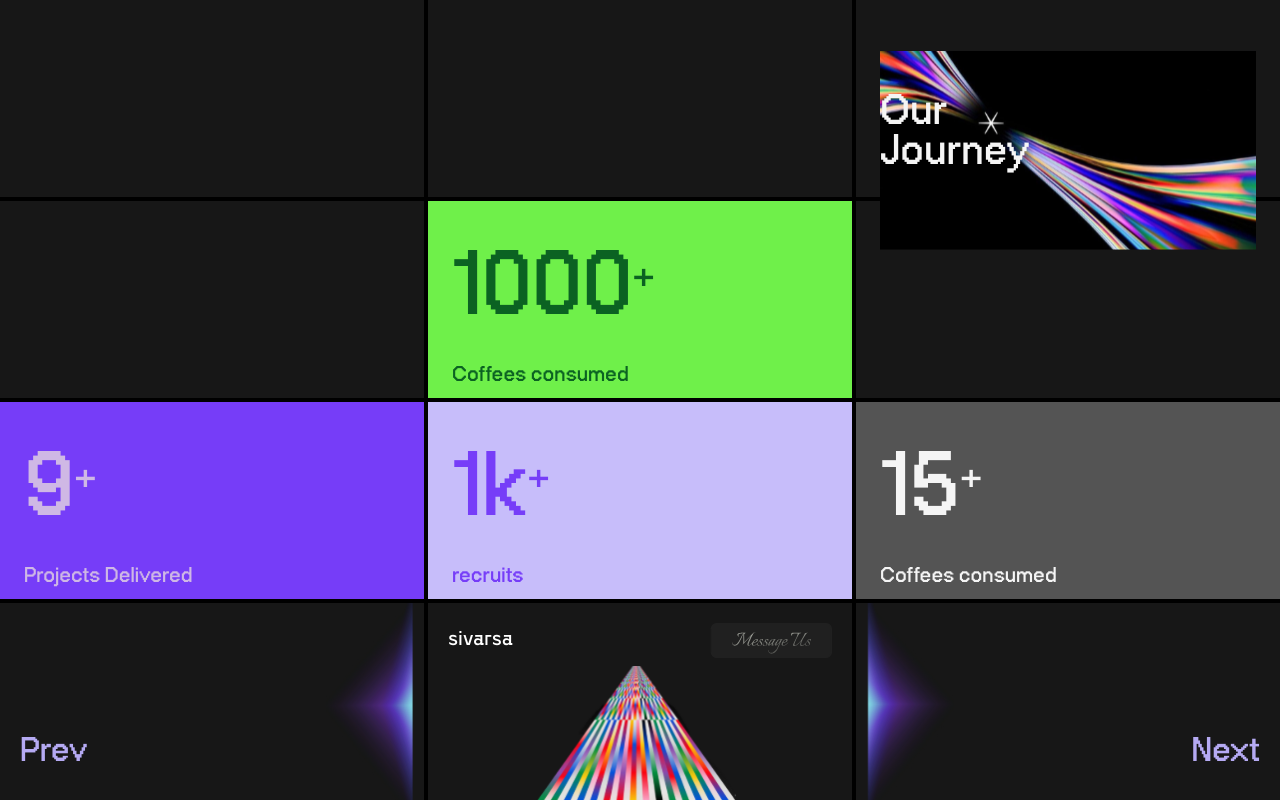
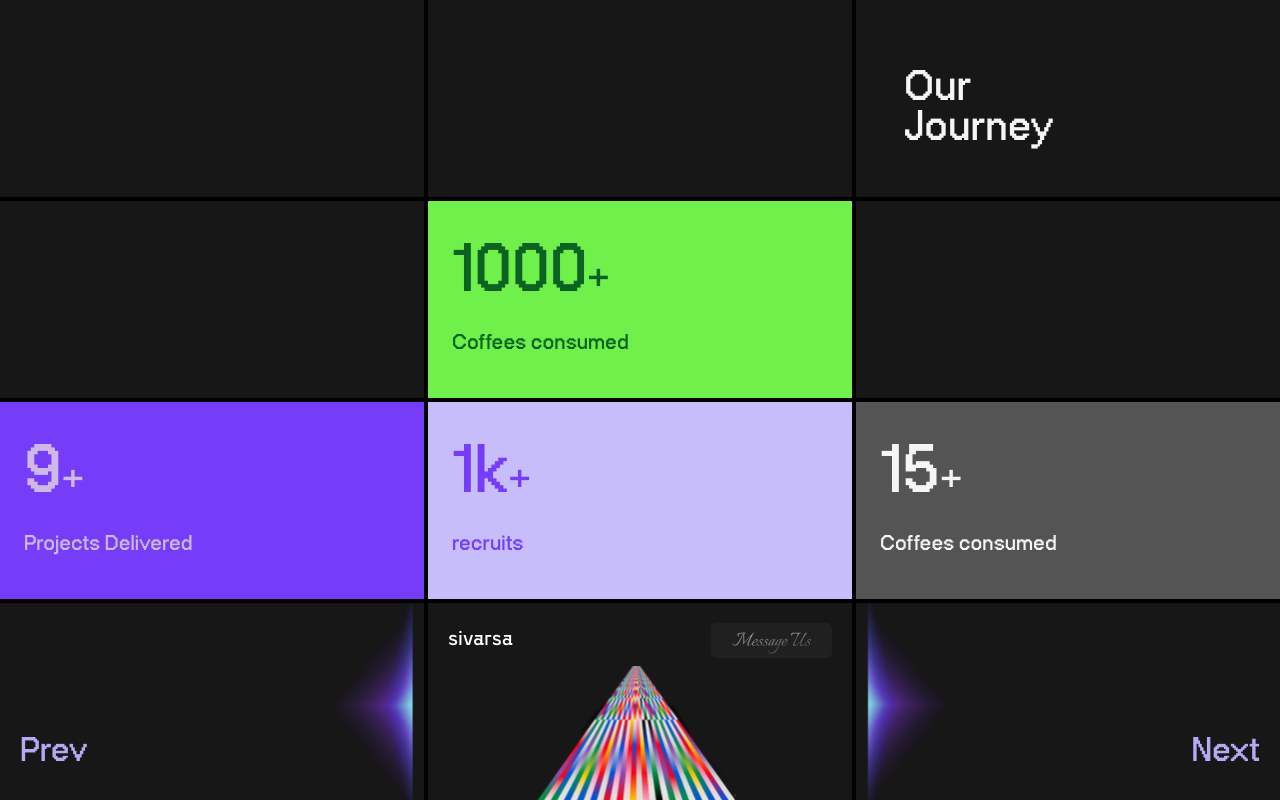
Before and after one commit to naveenfutureprofilez/sivarsa, a React (Create React App) app: page /home/3 in a window 1280 px wide. Built offline with nearby package versions, Linux system fonts and the light colour scheme; a web font is replaced by a local one.

Commit message:
latest with cube2

```diff
--- a/src/home/HomePage3.js
+++ b/src/home/HomePage3.js
@@ -23,9 +23,10 @@ export default function HomePage3() {
     <div className="wall text-white front">
     </div>
     <div className="wall text-white back"></div>
-    <div className="wall text-white left h-full   bg-[#171717] sm:p-3 md:p-4 lg:p-6">
-    <div className=" journeyimg" dangerouslySetInnerHTML={{ __html: ourJourney }}></div>
-  <div className="z-10  absolute bottom-1 left-6  font-neuebit text-base sm:text-1xl md:text-2xl lg:text-4xl xl:text-6xl leading-1 md:leading-1 lg:leading-9 xl:leading-10 text-[#F5F5F5] mb-5">
+    <div className="wall text-white left h-full   bg-[#171717] ">
+    {/* <div className=" journeyimg" dangerouslySetInnerHTML={{ __html: ourJourney }}></div> */}
+
+  <div className="z-10  absolute bottom-1 left-6  font-neuebit text-base sm:text-1xl md:text-2xl lg:text-4xl xl:text-6xl leading-1 md:leading-1 lg:leading-9 xl:leading-10 text-[#F5F5F5] mb-5 sm:p-3 md:p-4 lg:p-6">
   Our <br/> Journey
   </div>
     </div>
@@ -49,7 +50,7 @@ export default function HomePage3() {
     </div>
     <div className="wall text-white back"></div>
     <div className="wall text-white left  bg-[#6FF04A] p-2 sm:p-3 md:p-4 lg:p-6">
-          <h2 className="relative font-neuebit text-[#0B6222] text-base sm:text-1xl md:text-3xl lg:text-6xl xl:text-9xl leading-none mb-1">1000 <span className="absolute top-0 sm:top-1 md:top-5 lg:top-6 xl:top-7 text-xl md:text-3xl lg:text-4xl xl:text-5xl">+</span></h2>
+          <h2 className="relative font-neuebit text-[#0B6222] text-base sm:text-1xl md:text-3xl lg:text-6xl xl:text-8xl leading-none mb-1">1000 <span className="absolute top-0 sm:top-1 md:top-5 lg:top-6 xl:top-7 text-xl md:text-3xl lg:text-4xl xl:text-5xl">+</span></h2>
         <h3 className="font-neuebit text-base sm:text-1xl md:text-2xl lg:text-3xl leading-none text-[#0B6222] mb-5">Coffees consumed</h3>
     </div>
 
@@ -74,7 +75,7 @@ export default function HomePage3() {
     </div>
     <div className="wall text-white back"></div>
     <div className="wall text-white left  bg-[#763DF8] p-2 sm:p-3 md:p-4 lg:p-6">
-          <h2 className="relative font-neuebit text-base sm:text-1xl md:text-3xl lg:text-6xl xl:text-9xl text-[#CFB8E5] leading-normal mb-1">9 <span className="absolute top-0 sm:top-1 md:top-5 lg:top-6 xl:top-7 text-xl md:text-3xl lg:text-4xl xl:text-5xl">+</span></h2>
+          <h2 className="relative font-neuebit text-base sm:text-1xl md:text-3xl lg:text-6xl xl:text-8xl text-[#CFB8E5] leading-normal mb-1">9 <span className="absolute top-0 sm:top-1 md:top-5 lg:top-6 xl:top-7 text-xl md:text-3xl lg:text-4xl xl:text-5xl">+</span></h2>
       <h3 className="font-neuebit text-base sm:text-1xl md:text-2xl lg:text-3xl leading-none text-[#CFB8E5] mb-5">Projects Delivered</h3>
     </div>
 
@@ -92,7 +93,7 @@ export default function HomePage3() {
     </div>
     <div className="wall text-white back"></div>
     <div className="wall text-white left  bg-[#C7BDFA] p-2 sm:p-3 md:p-4 lg:p-6">
-        <h2 className="relative font-neuebit text-base sm:text-1xl md:text-3xl lg:text-6xl xl:text-9xl text-[#763DF8] leading-normal mb-1">1k <span className="absolute top-0 sm:top-1 md:top-5 lg:top-6 xl:top-7 text-xl md:text-3xl lg:text-4xl xl:text-5xl">+</span></h2>
+        <h2 className="relative font-neuebit text-base sm:text-1xl md:text-3xl lg:text-6xl xl:text-8xl text-[#763DF8] leading-normal mb-1">1k <span className="absolute top-0 sm:top-1 md:top-5 lg:top-6 xl:top-7 text-xl md:text-3xl lg:text-4xl xl:text-5xl">+</span></h2>
       <h3 className="font-neuebit text-base sm:text-1xl md:text-2xl lg:text-3xl leading-none text-[#763DF8] mb-5">recruits</h3>
     </div>
 
@@ -111,7 +112,7 @@ export default function HomePage3() {
     </div>
     <div className="wall text-white back"></div>
     <div className="wall text-white left  bg-[#545454] p-2 sm:p-3 md:p-4 lg:p-6">
-              <h2 className="relative font-neuebit text-base sm:text-1xl md:text-3xl lg:text-6xl xl:text-9xl text-[#F5F5F5] leading-normal mb-1">15 <span className="absolute top-0 sm:top-1 md:top-5 lg:top-6 xl:top-7 text-xl md:text-3xl lg:text-4xl xl:text-5xl">+</span></h2>
+              <h2 className="relative font-neuebit text-base sm:text-1xl md:text-3xl lg:text-6xl xl:text-8xl text-[#F5F5F5] leading-normal mb-1">15 <span className="absolute top-0 sm:top-1 md:top-5 lg:top-6 xl:top-7 text-xl md:text-3xl lg:text-4xl xl:text-5xl">+</span></h2>
           <h3 className="font-neuebit text-base sm:text-1xl md:text-2xl lg:text-3xl leading-none text-[#F5F5F5] mb-5">Coffees consumed</h3>
     </div>
 
```
